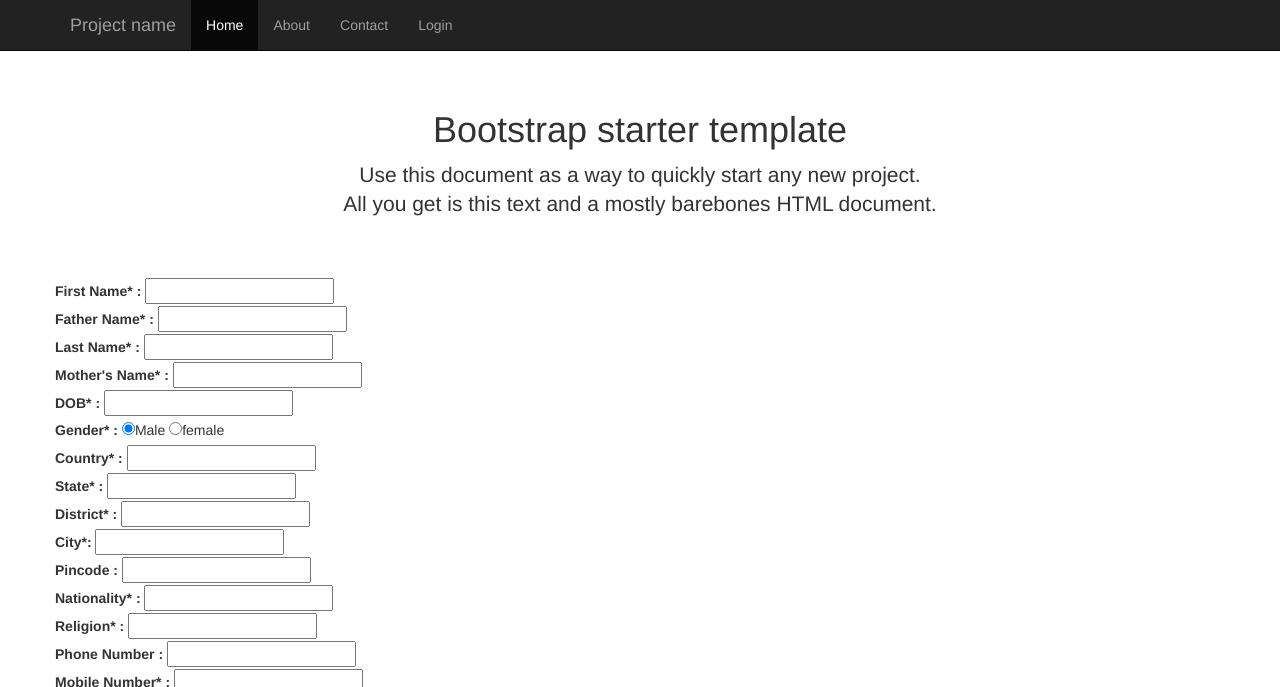
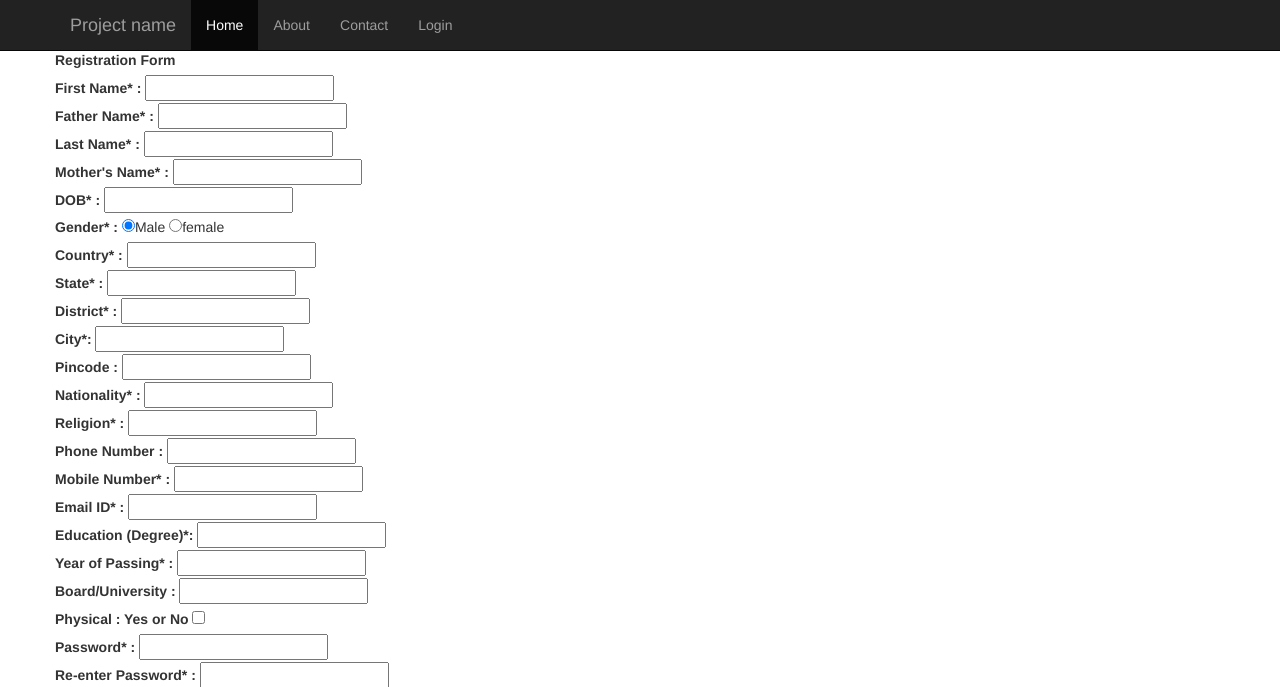
Before and after one commit to MTrainingNGP/amit, a PHP site: page / in a window 1280 px wide. Shown: the top 687 px of the page. Run offline with PHP 8.4, Linux system fonts and the light colour scheme; some libraries are stand-ins or nearby versions.

Commit message:
project assignment version3

```diff
--- a/index.php
+++ b/index.php
@@ -179,17 +179,24 @@ if(isset($_POST['submit1']))
 
     <div class="container">
 
-      <div class="starter-template">
+      <!--<div class="starter-template">
         <h1>Bootstrap starter template</h1>
         <p class="lead">Use this document as a way to quickly start any new project.<br> All you get is this text and a mostly barebones HTML document.</p>
-      </div>
+      </div>-->
 
       <form name="register" action="" method="post" onsubmit="return validate1()">
+       <table align="center" border=0>
+        <div class="row">
+          <div class="col-sm-30">
+            <label><b>Registration Form</b></label>
+          </div>
+        </div>
+
        	<div class="row">
   	   		<div class="col-sm-30">
   	   			<label>First Name* :</label>
-  	   			<input type="text" name="firstname" required>
-  	   		</div>
+            <input type="text" name="firstname" required>
+          </div>
   	   	</div>
 
   	   	<div class="row">
@@ -198,6 +205,7 @@ if(isset($_POST['submit1']))
        			<input type="text" name="fathername" required>
        		</div>
        	</div>
+
 
        	<div class="row">
        		<div class="col-sm-30">
@@ -360,7 +368,7 @@ if(isset($_POST['submit1']))
 
   	   	<div class="row">
   	   		<div class="col-sm-30">
-  	   			<input type="submit" name="submit1" value="Create Account">
+  	   			<input type="submit" class="btn btn-primary" name="submit1" value="Create Account">
   	   		</div>
   	   	</div>
   	  </form>
```
